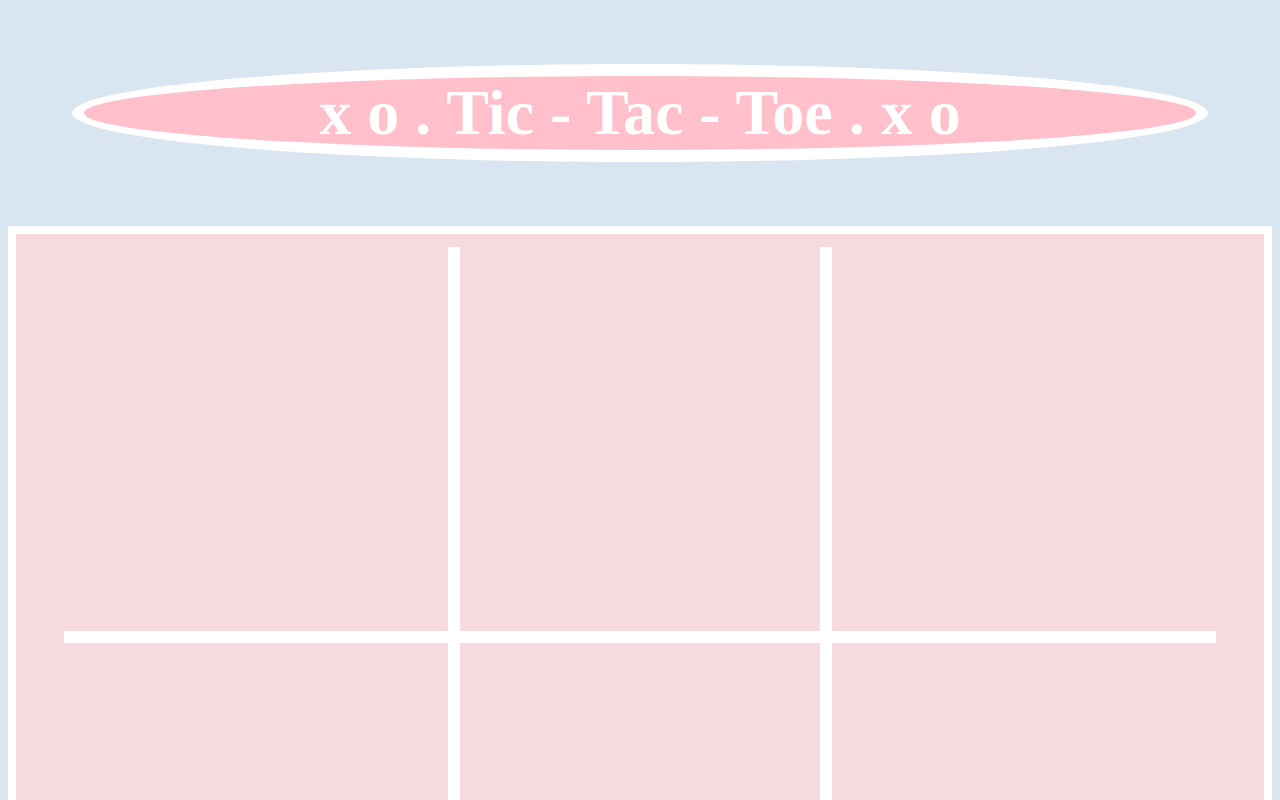
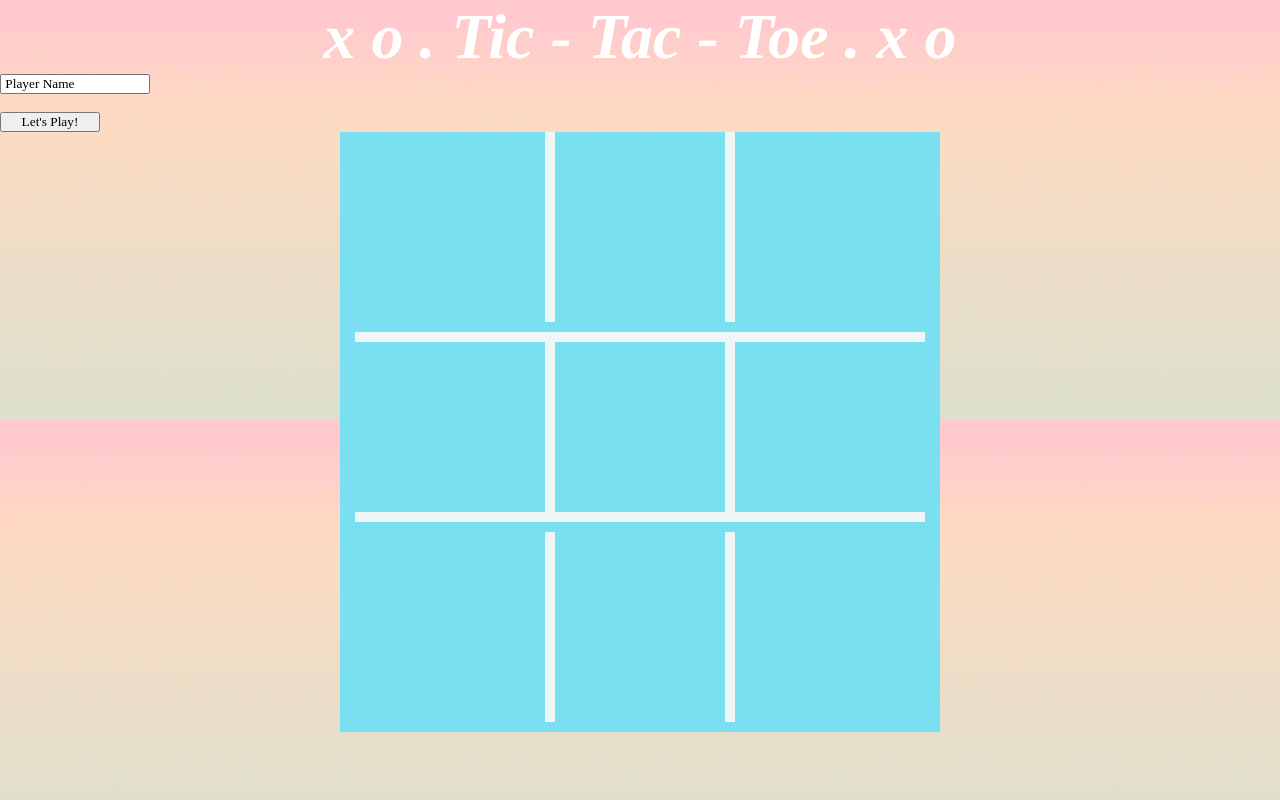
Before and after one commit to Itcel2014/tic-tac-toe, a plain HTML site: page index.html in a window 1280 px wide. Shown: the top 800 px of the page. Drawn offline with Linux system fonts and the light colour scheme.

Commit message:
minor updates

```diff
--- a/app.js
+++ b/app.js
@@ -5,27 +5,44 @@ let gameState = {
     [null, null, null],
     [null, null, null],
   ],
+  count: 0,
   turn: "X",
 };
-// let name =
-// function myFunction() {
-//   var x = document.getElementById("myText").name;
-//   document.getElementById("demo").innerHTML = x;
-// }
-//draw grid 3x3
-//
+
+function myFunction() {
+  var x = document.getElementById("myText").value;
+  document.getElementById("demo").innerHTML = x;
+}
+function myFunction() {
+  var x = document.getElementById("myText").value;
+  document.getElementById("demo1").innerHTML = x;
+}
+
 gameState.board;
 let currentPlayer = "X";
 const grid = document.querySelector(".grid");
 grid.addEventListener("click", function (event) {
-  console.log(event.target.id);
+  console.log(event);
 
-  event.target.innerText = currentPlayer;
-  if (currentPlayer === "X") {
-    currentPlayer = "o";
-  } else if (currentPlayer === "o") {
-    currentPlayer = "X";
+  if (gameState.count % 2 === 0 && event.target.innerHTML === "") {
+    event.target.innerHTML = "X";
+    gameState.count++;
+  } else if (event.target.innerHTML === "") {
+    event.target.innerHTML = "o";
+    gameState.count++;
   }
+  // if (
+  //   (currentPlayer === "X" && event.target.className === "cell") ||
+  //   event.target.inner.html === ""
+  // ) {
+  //   event.target.innerText = currentPlayer;
+  //   currentPlayer = "o";
+  // } else if (
+  //   (currentPlayer === "o" && event.target.className === "cell") ||
+  //   event.target.inner.html === ""
+  // ) {
+  //   currentPlayer = "X";
+  // }
 });
 
 // keep track of whose turn it is
--- a/index.html
+++ b/index.html
@@ -11,12 +11,25 @@
   <body>
     <nav>
       <h1>x o . Tic - Tac - Toe . x o</h1>
-      <!-- <h2 class="x">Player 1 "X" = ____________________</h2>
-      <h2 class="o">Player 2 "O" = ____________________</h2> -->
-      <!-- Name: <input type="text" id="myText" name="itcel" value="Mickey" /><br />
-      <button onclick="myFunction()">Player 1</button>
-      <p id="demo"></p> -->
     </nav>
+    <!-- <div>
+      Player 1 -->
+    <input type="text" id="myText" name="fname" value=" Player Name " /><br />
+    <!-- </div> -->
+    <!-- <div>
+      Player 2 -->
+    <!-- <input type="text" id="myText" name="fname" value=" Player Name " /><br /> -->
+    <!-- </div> -->
+    <button onclick="myFunction()">Let's Play!</button>
+    <!-- <div>Player 1:</div>
+
+    <div>Player 2:</div> -->
+
+    <div class="centerMe">
+      <!-- <div>Player 1:</div>
+      <p id="demo"></p>
+      <div>Player 2:</div>
+      <p id="demo1"></p> -->
       <div class="grid">
         <div class="cell"></div>
         <div class="cell"></div>
@@ -28,5 +41,6 @@
         <div class="cell"></div>
         <div class="cell"></div>
       </div>
+    </div>
   </body>
 </html>
--- a/style.css
+++ b/style.css
@@ -1,5 +1,8 @@
 * {
   font-family: Chalkduster;
+  box-sizing: border-box;
+  margin: 0;
+  padding: 0;
 }
 
 h1 {
@@ -7,36 +10,65 @@ h1 {
   align-items: center;
   justify-content: center;
   color: white;
-  background-color: pink;
+  /* background-color: #f2b5d4; */
   font-size: 5vw;
-  border: 1vw solid white;
-  margin: 5vw;
-  border-radius: 50%;
+  /* border: 1vw solid white; */
+  /* margin: 5vw; */
+  /* border-radius: 50%; */
+  font-style: italic;
+}
+input {
+  width: 150px;
+}
+button {
+  width: 100px;
+  display: flex;
+  justify-content: center;
+  align-items: center;
 }
 body {
-  background-color: rgb(217, 229, 240);
+  background-image: url("colorful.jpg");
+  max-width: 100%;
+  max-height: 100%;
+  display: flex;
+  justify-content: center;
+  flex-direction: column;
+  margin: auto;
+  text-align: center;
 }
-div {
-  border: 0.5rem solid white;
-  background-color: rgb(247, 218, 223);
+.centerMe {
+  display: flex;
+  justify-content: center;
+}
+.grid {
+  /* border: 0.5rem solid white; */
+  background-color: #7bdff2;
+  box-sizing: border-box;
+  display: grid;
+  grid-template-columns: auto auto auto;
+  font-size: 10vw;
+  width: 600px;
+  height: 600px;
+  justify-content: center;
+}
+
+.cell {
+  border: none;
+  width: 190px;
+  height: 190px;
+  /* border: 0.5rem solid white; */
+  /* background-color: #f2b5d4; */
   box-sizing: border-box;
   display: flex;
   justify-content: center;
   align-items: center;
-  flex-wrap: wrap;
-  padding: 1vw;
-  font-size: 10vw;
-}
-.cell {
-  border: none;
-  width: 30vw;
-  height: 30vw;
+  font-size: 80px;
 }
 .grid > .cell:nth-child(3n + 2) {
-  border-right: 1vw solid white;
-  border-left: 1vw solid white;
+  border-right: 0.8vw solid #eff7f6;
+  border-left: 0.8vw solid #eff7f6;
 }
 .grid > .cell:nth-child(n + 4):nth-child(-n + 6) {
-  border-top: 1vw solid white;
-  border-bottom: 1vw solid white;
+  border-top: 0.8vw solid #eff7f6;
+  border-bottom: 0.8vw solid #eff7f6;
 }
```
Also changed, not shown: colorful.jpg (added), 1 other file. Lines whose indentation alone changed are shown as unchanged.
